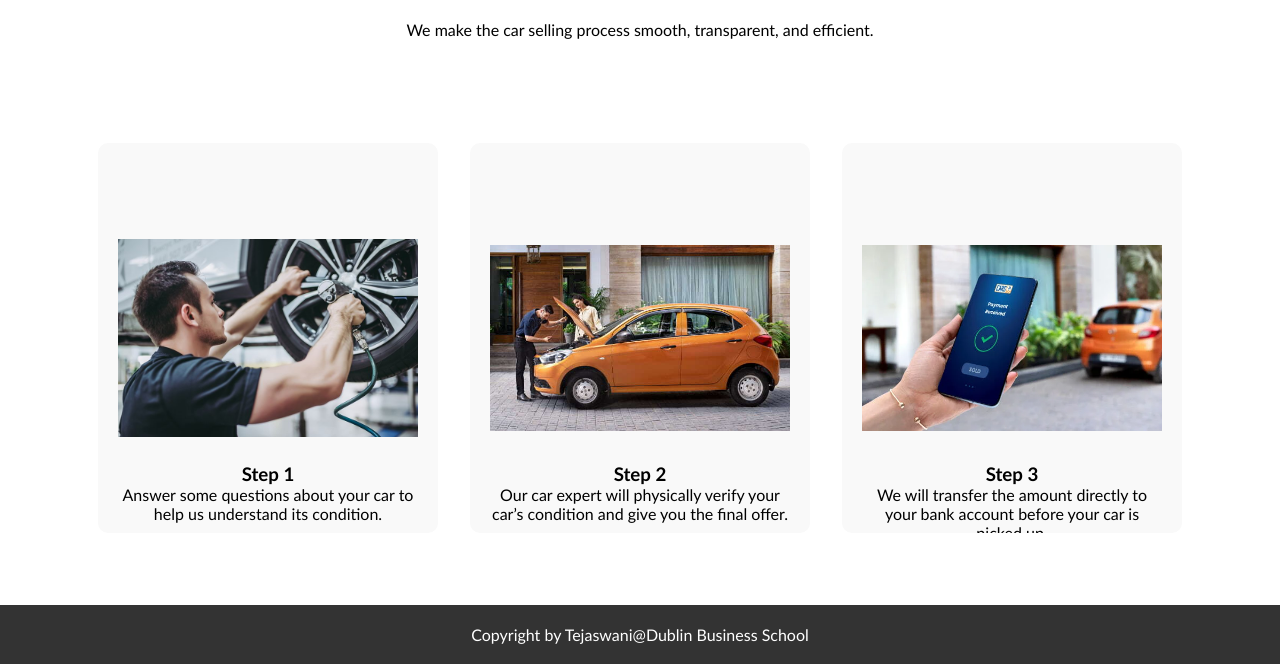
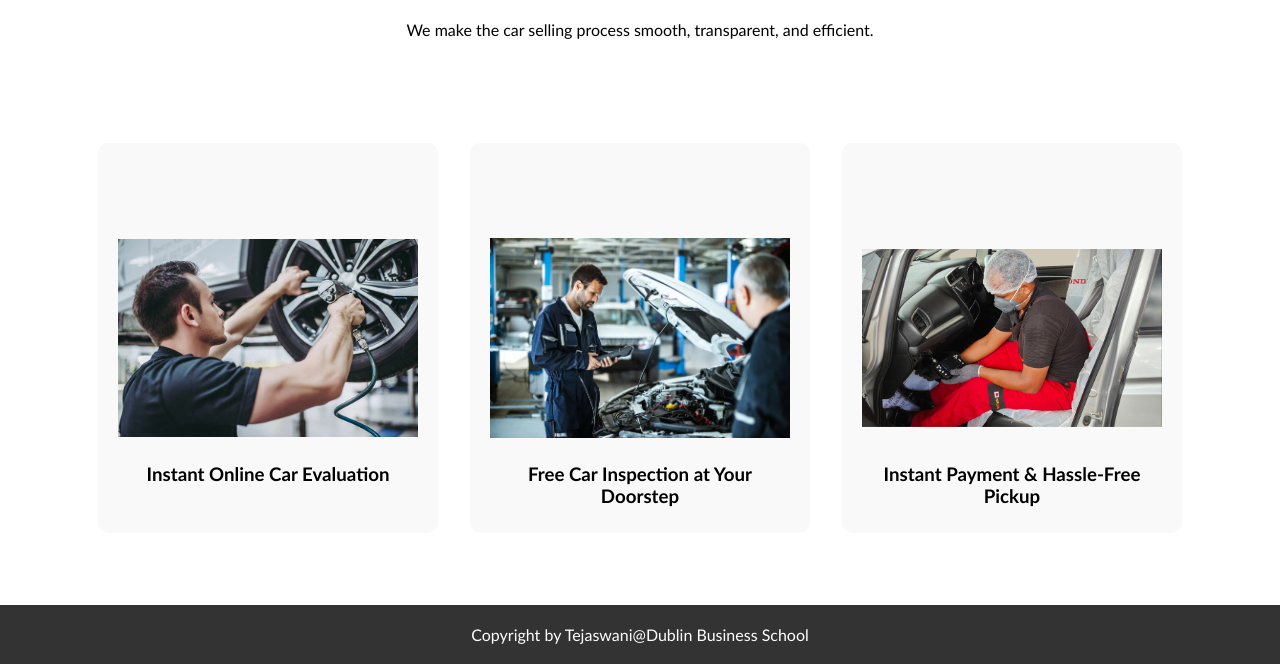
Before and after one commit to tejaswinireddypaladugu/RetakePaulWebAssignment, a Flask app: page /services in a window 1280 px wide. Shown: the part 683-1347 px from the top of the page. Run offline with Flask 3, Linux system fonts and the light colour scheme; the visitor is signed in with stand-in values (Sample User, id 1).

Commit message:
servicespictures

```diff
--- a/Templates/services.html
+++ b/Templates/services.html
@@ -12,22 +12,20 @@
 
   <section class="steps">
     <div class="steps-container" style="display: flex; flex-wrap: wrap; justify-content: center; gap: 2rem; padding: 2rem;">
+
         <div class="step" style="text-align: center; max-width: 300px;">
           <img src="{{ url_for('static', filename='assets/service1.jpg') }}" alt="Step 1" width="300" height="300"/>
-        <h3>Step 1</h3>
-        <p>Answer some questions about your car to help us understand its condition.</p>
+          <h3>Instant Online Car Evaluation</h3>
         </div>
 
         <div class="step" style="text-align: center; max-width: 300px;">
-        <img src="{{ url_for('static', filename='assets/bg2.jpg') }}" alt="Step 2" width="300" height="300"/>
-        <h3>Step 2</h3>
-        <p>Our car expert will physically verify your car’s condition and give you the final offer.</p>
+          <img src="{{ url_for('static', filename='assets/service2.webp') }}" alt="Step 2" width="300" height="300"/>
+          <h3>Free Car Inspection at Your Doorstep</h3>
         </div>
 
         <div class="step" style="text-align: center; max-width: 300px;">
-        <img src="{{ url_for('static', filename='assets/bg3.webp') }}" alt="Step 3" width="300" height="300"/>
-        <h3>Step 3</h3>
-        <p>We will transfer the amount directly to your bank account before your car is picked up.</p>
+          <img src="{{ url_for('static', filename='assets/service3.jpg') }}" alt="Step 3" width="300" height="300"/>
+          <h3>Instant Payment & Hassle-Free Pickup</h3>
         </div>
       </div>
   </section>
```
Also changed, not shown: static/assets/service2.webp (added), static/assets/service3.jpg (added). Lines whose indentation alone changed are shown as unchanged.
